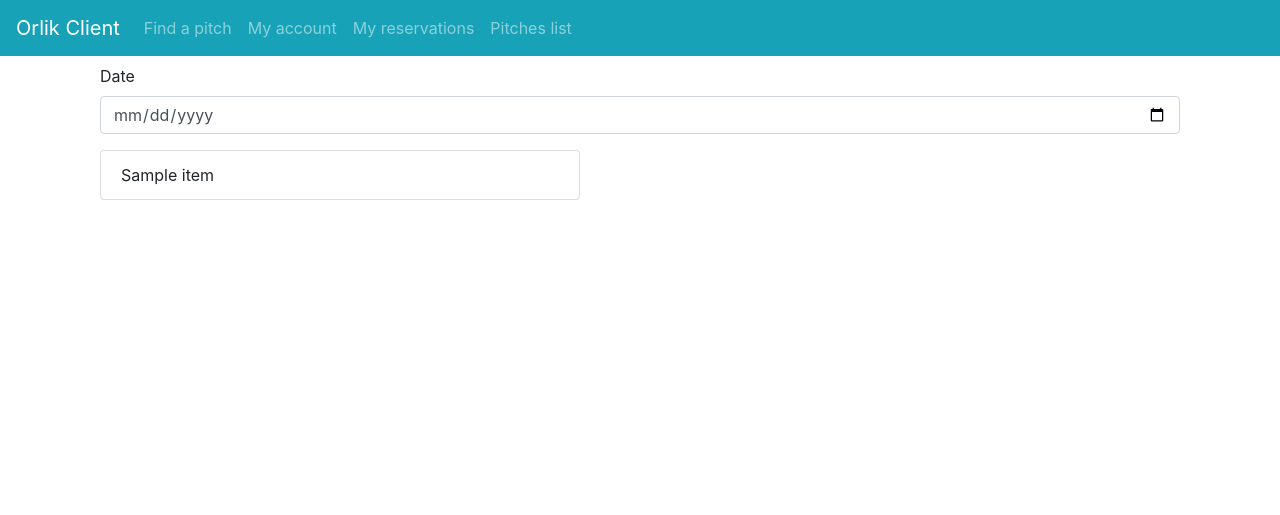
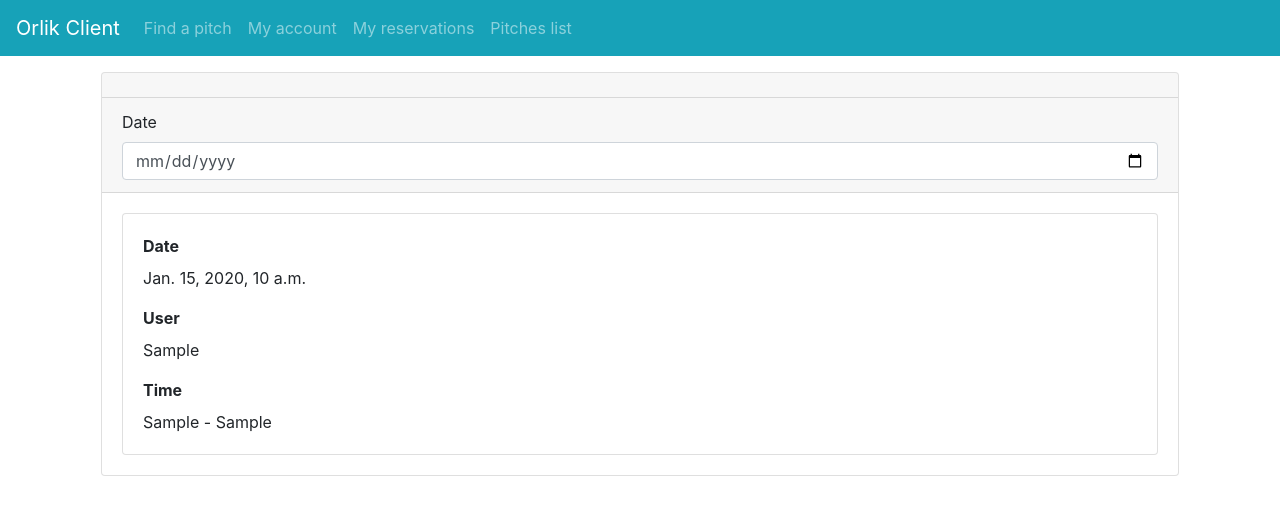
Before and after one commit to Mateo1248/orlik_client, a Django app: page /pitchReservations/1/2020-01-15 in a window 1280 px wide. Shown: the top 515 px of the page. Run offline with Django 3.2, Linux system fonts and the light colour scheme; tables that the repository leaves empty hold one stand-in row (values such as "Sample post"); a database or web service that is not in the repository returns one stand-in record (values such as "Sample title"); data that the repository does not hold is empty; some libraries are stand-ins or nearby versions.

Commit message:
Fix listing pitches

```diff
--- a/orlikclient/models.py
+++ b/orlikclient/models.py
@@ -10,6 +10,15 @@ class RegisterData(models.Model):
 class LoginData(models.Model):
     email = models.TextField()
     password = models.TextField()
+
+
+class PitchReservation(models.Model):
+    reservation_id = models.TextField()
+    date = models.DateField()
+    start_hour = models.TextField()
+    end_hour = models.TextField()
+    pitch_id = models.TextField()
+    user_name = models.TextField()
 
 
 class Reservation(models.Model):
--- a/orlikclient/templates/pitchReservations.html
+++ b/orlikclient/templates/pitchReservations.html
@@ -2,8 +2,9 @@
 {% load static %}
 {% block content %}
     <link rel="stylesheet" href="{% static '/css/pitchesList.css' %}">
-    <div class="container">
-        <h2 id="pitch"> </h2>
+    <article class="p-3">
+        <div class="card">
+            <h3 class="card-header font-weight-bold" id="pitch"></h3>
             <script>
                 var pitchName = localStorage.getItem("pitchName");  //pobiera dane kliknietego orlika
                 pitch = document.getElementById("pitch");
@@ -12,28 +13,38 @@
                 var pitchId = localStorage.getItem("pitchId");
             </script>
 
-    <div class="form-group">
+            <div class="card-header">
                 <label for="date">Date</label>
                 <input type="date" class="form-control" id="date" placeholder="Date" onchange="f(this.value)">
                 <script>
-                function f(date_from_selector){
+                    function f(date_from_selector) {
                         var url_mask = "{% url 'pitchReservations' 12345 "reservation_date" %}"
                             .replace(/12345/, pitchId)
                             .replace(/reservation_date/, date_from_selector);
-                    window.location.href =url_mask
+                        window.location.href = url_mask
                     }
                 </script>
             </div>
-    <div class="list-group">
+            <div class="card-body">
                 {% for reservation in reservations %}
-
-               <a id="{{ reservation }}" class="list-group-item list-group-item-action">{{ reservation }}</a>
-
-           {% endfor %}
-
-
+                    <div class="card">
+                        <div class="card-body">
+                            <label class="font-weight-bold" for="date">Date</label>
+                            <p id="date" class="card-text">
+                                {{ reservation.date }}
+                            </p>
+                            <label class="font-weight-bold" for="user">User</label>
+                            <p id="user" class="card-text">
+                                {{ reservation.user_name }}
+                            </p>
+                            <label class="font-weight-bold" for="time">Time</label>
+                            <p id="time" class="card-text">
+                                {{ reservation.start_hour }} - {{ reservation.end_hour }}
+                            </p>
                         </div>
                     </div>
-
-
+                {% endfor %}
+            </div>
+        </div>
+    </article>
 {% endblock content %}
--- a/orlikclient/views.py
+++ b/orlikclient/views.py
@@ -2,7 +2,7 @@ from django.shortcuts import render, redirect
 from django.http import HttpResponse, HttpResponseRedirect
 from django.template import RequestContext
 
-from .models import RegisterData, Reservation, LoginData
+from .models import RegisterData, Reservation, LoginData, PitchReservation
 from .models import RegisterData, Reservation, Pitch
 import requests
 import json
@@ -252,7 +252,7 @@ def account_change_password(request):
     response = requests.patch(CHANGE_PASSWORD_ENDPOINT, data=json.dumps(new_user_dto), headers=headers)
 
     if response.status_code == 200:
-        token = requests.post(LOGIN_ENDPOINT, data=json.dumps(new_user_dto), headers=headers)\
+        token = requests.post(LOGIN_ENDPOINT, data=json.dumps(new_user_dto), headers=headers) \
             .headers.get('Authorization')
         password_changed = True
         print("Password successfully changed")
@@ -312,7 +312,7 @@ def pitches_list(request):
 
     for pitch in result:
         pitches.append(
-            (pitch["pitchId"], pitch['pitchName'], pitch['ratings'])
+            (pitch['pitchId'], pitch['pitchName'], pitch['ratings'])
         )
 
     return render(request, 'pitchesList.html', context)
@@ -320,15 +320,33 @@ def pitches_list(request):
 
 def pitch_reservations(request, pitch_id, reservation_date):
     reservations = []
-    context = {
-        'reservations': reservations
-    }
     reservation_params = {
         'whichPitch': pitch_id,
         'reservationDate': reservation_date
     }
-    headers = {'Content-type': 'application/json', 'Authorization': 'Bearer {}'.format(token)}
+    headers = {
+        'Content-type': 'application/json',
+        'Authorization': token
+    }
+
+    print("Getting pitch reservations...")
     response = requests.get(RESERVATIONS_ENDPOINT, params=reservation_params, headers=headers)
-    result = response.json()
-    reservations.append(result)
+    if response.status_code == 200:
+        print("Successfully obtained pitch reservations")
+        for reservation in response.json():
+            reservations.append(
+                PitchReservation(
+                    reservation_id=reservation['reservationId'],
+                    date=reservation['reservationDate'],
+                    start_hour=reservation['startHour'],
+                    end_hour=reservation['endHour'],
+                    pitch_id=reservation['whichPitch'],
+                    user_name=reservation['whichUser']
+                )
+            )
+    else:
+        print("Error occurred while getting pitch reservations", response.status_code)
+    context = {
+        'reservations': reservations
+    }
     return render(request, 'pitchReservations.html', context)
```
Also changed, not shown: orlikclient/templates/pitchesList.html (+9 -4 lines), db.sqlite3, orlikclient/migrations/0005_auto_20200603_1555.py (added). Lines whose indentation alone changed are shown as unchanged.
